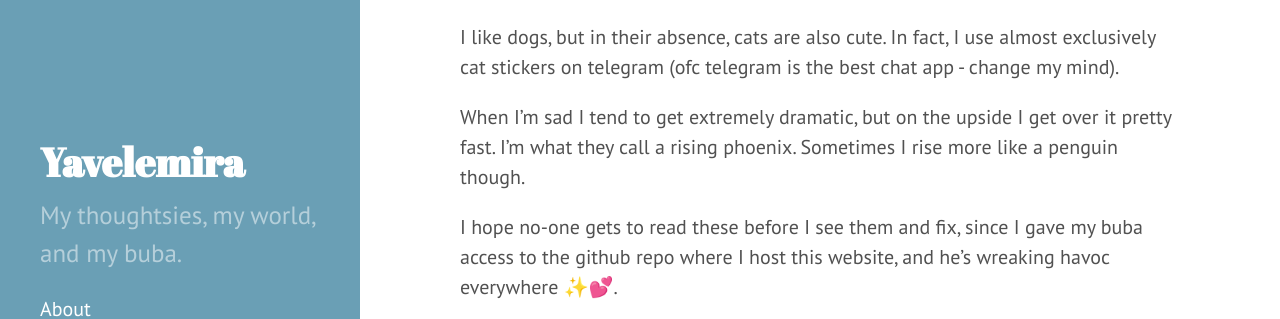
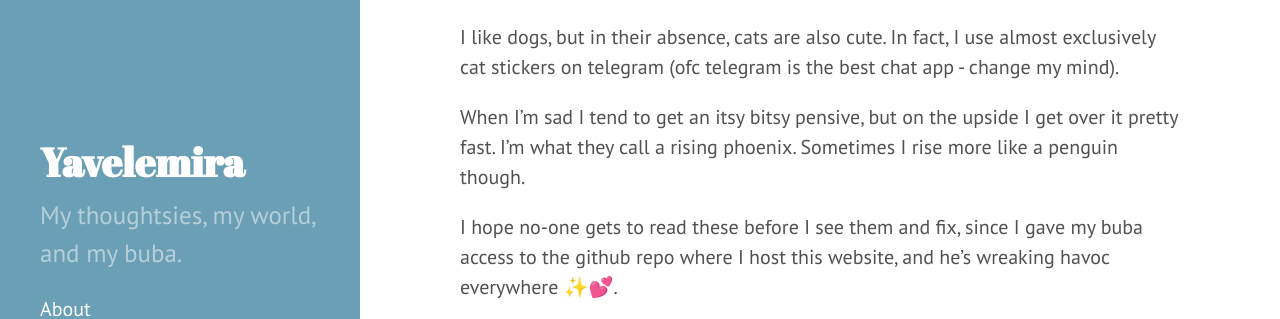
Before and after one commit to yavelemira/yavelemira.github.io, a Jekyll site: the page built from about.md, in a window 1280 px wide. Shown: the part 448-767 px from the top of the page. Built offline with Jekyll 4.4.1, drawn with Linux system fonts in a browser that asks for light colours.

Commit message:
update about

```diff
--- a/about.md
+++ b/about.md
@@ -11,6 +11,6 @@ I come from a very lovely place that is famous for having beautiful girlies, and
 
 I like dogs, but in their absence, cats are also cute. In fact, I use almost exclusively cat stickers on telegram (ofc telegram is the best chat app - change my mind).
 
-When I'm sad I tend to get extremely dramatic, but on the upside I get over it pretty fast. I'm what they call a rising phoenix. Sometimes I rise more like a penguin though.
+When I'm sad I tend to get an itsy bitsy pensive, but on the upside I get over it pretty fast. I'm what they call a rising phoenix. Sometimes I rise more like a penguin though.
 
 I hope no-one gets to read these before I see them and fix, since I gave my buba access to the github repo where I host this website, and he's wreaking havoc everywhere ✨💕.
```
